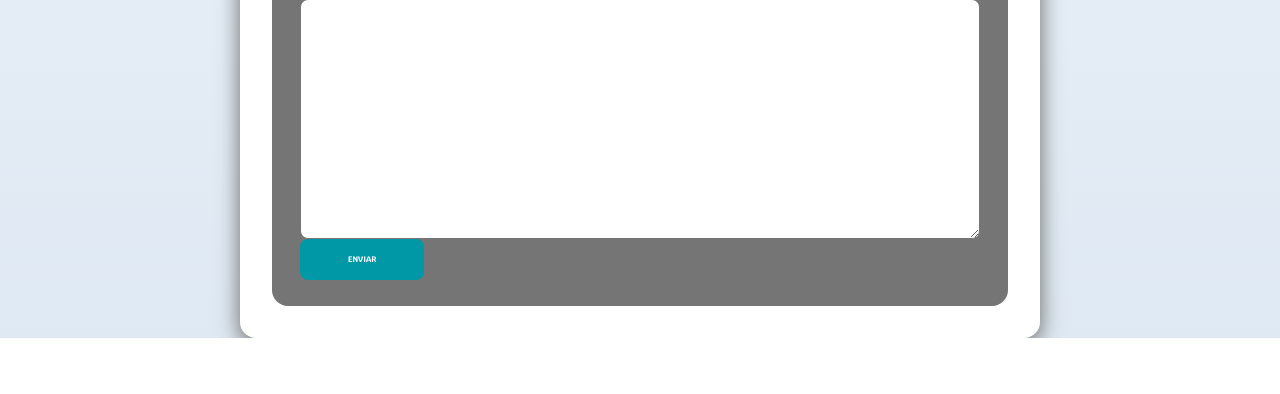
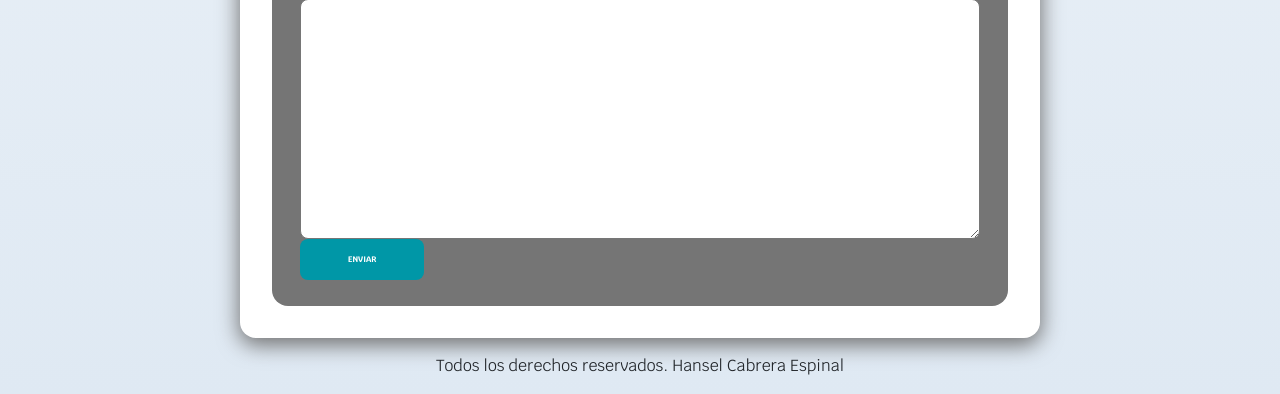
Before and after one commit to thehansel07/Proyecto-Open-Source-2, a Django app: page /index1 in a window 1280 px wide. Shown: the part 1749-2143 px from the top of the page. Before the commit the page ends 2087 px from the top, so only its background shows below. Run offline with Django 5.2, Linux system fonts and the light colour scheme; some libraries are stand-ins or nearby versions.

Commit message:
[Add] Get better dashboard and another stuff

```diff
--- a/SistemaCompraApp/templates/base.html
+++ b/SistemaCompraApp/templates/base.html
@@ -157,7 +157,6 @@
               </svg>&nbsp Articulos
         </a>
 
-
         <a href="/logout" class="nav-link align-middle px-0 logout-btn">
             <svg xmlns="http://www.w3.org/2000/svg" width="20" height="20" fill="currentColor" class="bi bi-box-arrow-in-left" viewBox="0 0 16 16">
                 <path fill-rule="evenodd" d="M10 3.5a.5.5 0 0 0-.5-.5h-8a.5.5 0 0 0-.5.5v9a.5.5 0 0 0 .5.5h8a.5.5 0 0 0 .5-.5v-2a.5.5 0 0 1 1 0v2A1.5 1.5 0 0 1 9.5 14h-8A1.5 1.5 0 0 1 0 12.5v-9A1.5 1.5 0 0 1 1.5 2h8A1.5 1.5 0 0 1 11 3.5v2a.5.5 0 0 1-1 0z"/>
--- a/SistemaCompraApp/templates/base1.html
+++ b/SistemaCompraApp/templates/base1.html
@@ -187,25 +187,16 @@
           display: flex;/*Mover los items al medio*/
           flex-direction: column; /*En forma de columnas*/
           align-items: center; /*Aliniar al centro todo el contenido*/
-
-
-
         }
 
         .servicio p {
             line-height: 2; /*interlineado*/
-
-
-
         }
 
   .servicio h3{
      color: var(--secudario);
      font-weight: 400;
      text-align: center;
-
-
-
    }
 
 
@@ -307,4 +298,12 @@ h1,h2,h3{
 
 
 
+.footer{
+    text-align: center;
+    margin-top: 1rem;
+}
+
+
+
+
 </style>
--- a/SistemaCompraApp/templates/index1.html
+++ b/SistemaCompraApp/templates/index1.html
@@ -197,6 +197,12 @@
       </section>
     </main>
 
+
+    <footer class="footer">
+      <p>Todos los derechos reservados. Hansel Cabrera Espinal</p>
+  </footer>
+
+
     {% endblock %}
   </body>
 </html>
```
Also changed, not shown: compras.db. Lines whose indentation alone changed are shown as unchanged.
